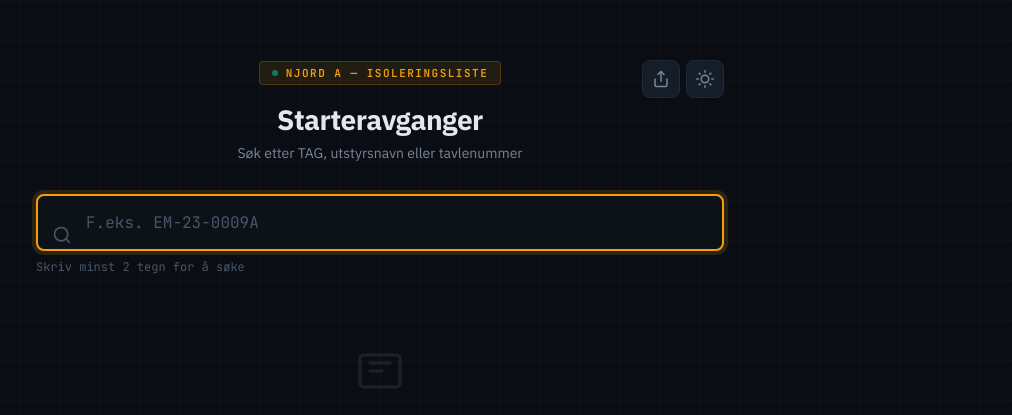
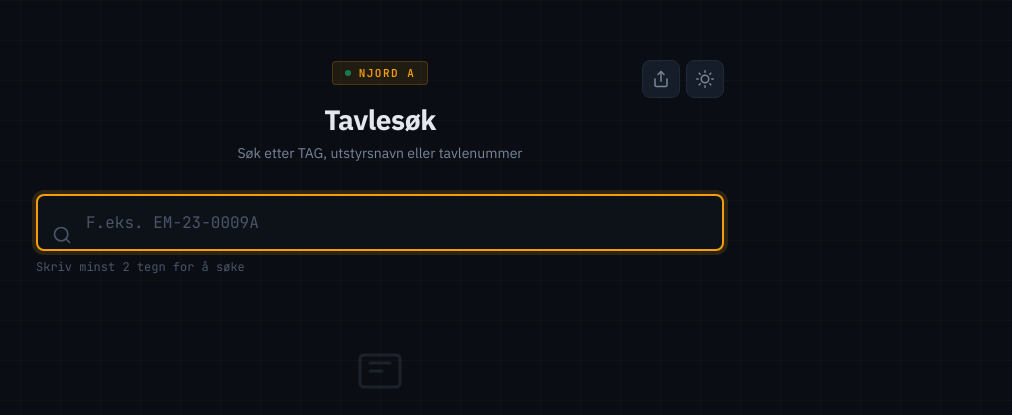
Before and after one commit to frekarlsen/njord-lookup-v2, a Flask app: page / in a window 1280 px wide. Shown: the top 415 px of the page, without its empty margins (260-1272 px from the left). Run offline with Flask 3, Linux system fonts and the light colour scheme.

Commit message:
Update index.html

```diff
--- a/templates/index.html
+++ b/templates/index.html
@@ -730,9 +730,9 @@
             </div>
             <div class="header-badge">
                 <span class="dot"></span>
-                Njord A — Isoleringsliste
+                Njord A
             </div>
-            <h1>Starteravganger</h1>
+            <h1>Tavlesøk</h1>
             <p>Søk etter TAG, utstyrsnavn eller tavlenummer</p>
         </div>
 
```
